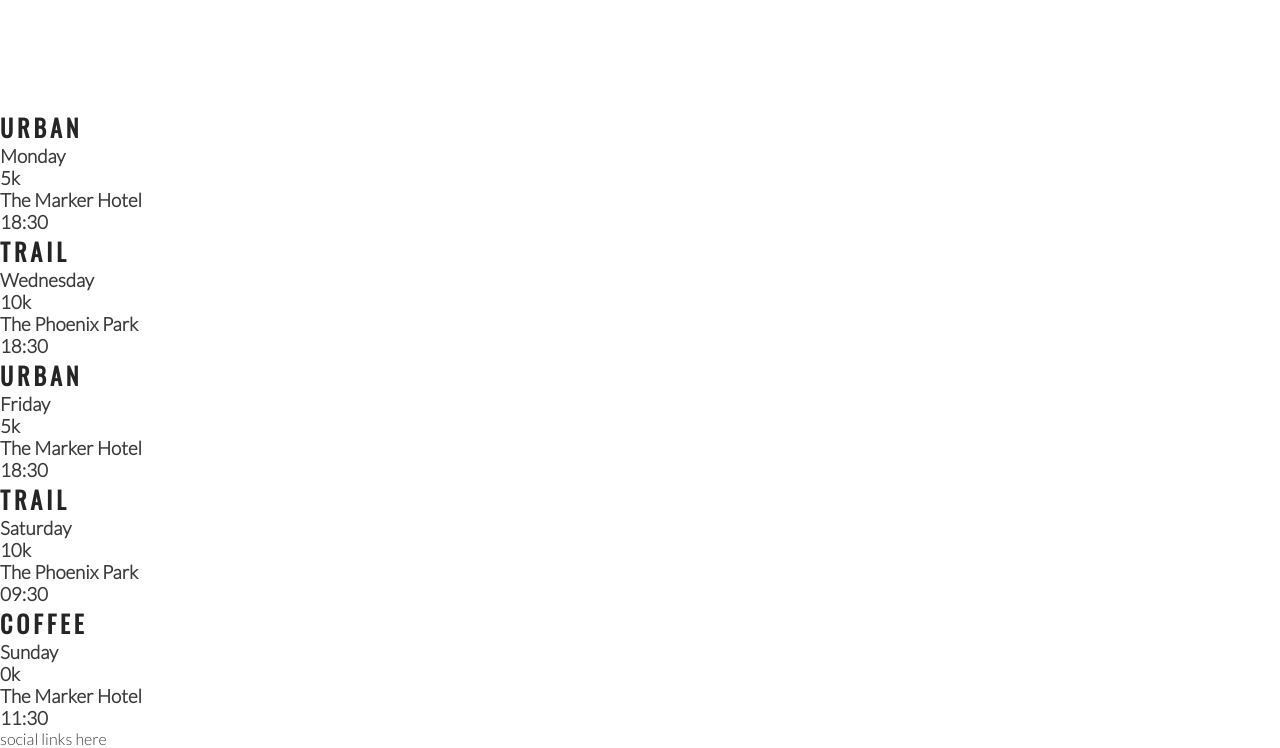
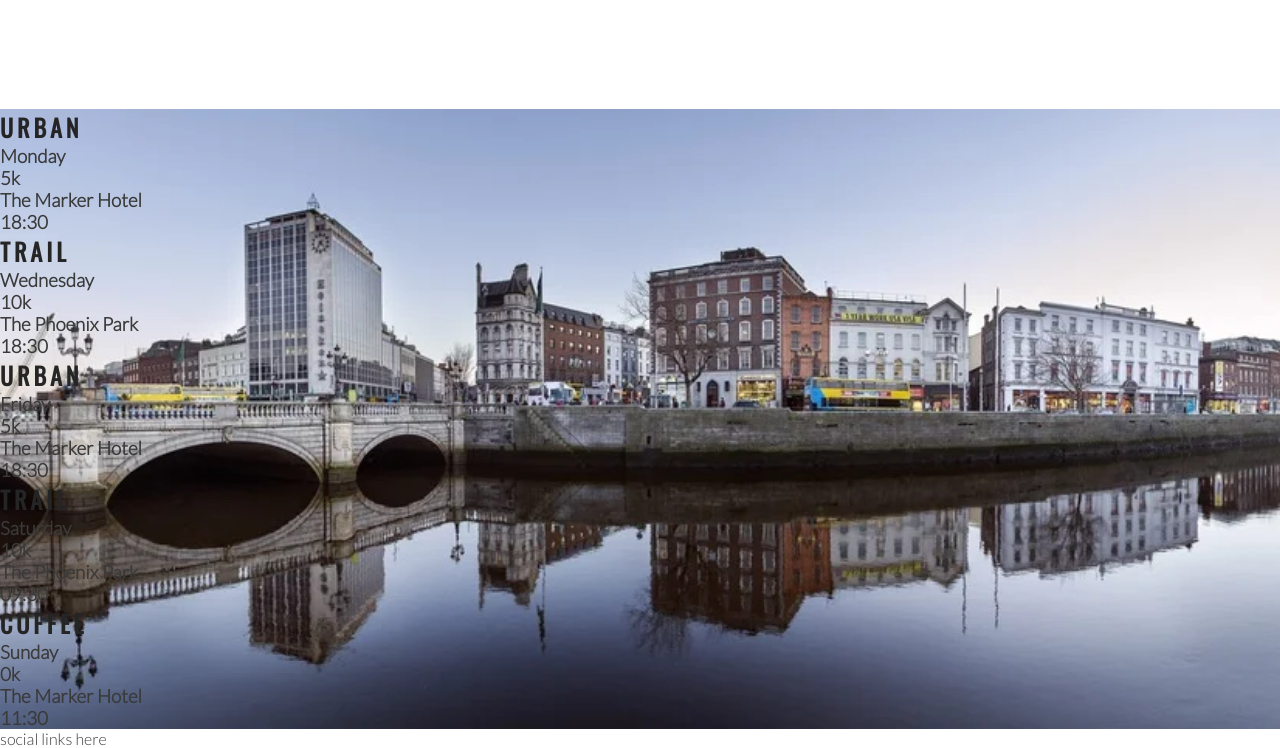
Before and after one commit to adamhatton/love-running, a plain HTML site: page index.html in a window 1280 px wide. Shown: the part 1186-1934 px from the top of the page. Drawn offline with nearby package versions, Linux system fonts and the light colour scheme.

Commit message:
Add background image to times section

```diff
--- a/assets/css/style.css
+++ b/assets/css/style.css
@@ -190,3 +190,11 @@ hr {
     height: 100%;
     border-radius: 50%;
 }
+
+/* event times */
+
+#times {
+    background: white url(../images/dublin-city.webp) center / cover no-repeat;
+    width: 100%;
+    overflow: hidden;
+}
--- a/index.html
+++ b/index.html
@@ -77,40 +77,42 @@
             </div>
         </div>
     </section>
-    <section>
+    <section id="times">
+        <div>
             <h2>Urban</h2>
             <h3>Monday</h3>
             <h3>5k</h3>
             <h3>The Marker Hotel</h3>
             <h3>18:30</h3>
-    </section>
-    <section>
+        </div>
+        <div>
             <h2>Trail</h2>
             <h3>Wednesday</h3>
             <h3>10k</h3>
             <h3>The Phoenix Park</h3>
             <h3>18:30</h3>
-    </section>
-    <section>
+        </div>
+        <div>
             <h2>Urban</h2>
             <h3>Friday</h3>
             <h3>5k</h3>
             <h3>The Marker Hotel</h3>
             <h3>18:30</h3>
-    </section>
-    <section>
+        </div>
+        <div>
             <h2>Trail</h2>
             <h3>Saturday</h3>
             <h3>10k</h3>
             <h3>The Phoenix Park</h3>
             <h3>09:30</h3>
-    </section>
-    <section>
+        </div>
+        <div>
             <h2>Coffee</h2>
             <h3>Sunday</h3>
             <h3>0k</h3>
             <h3>The Marker Hotel</h3>
             <h3>11:30</h3>
+        </div>
     </section>
     <footer>
         social links here
```
Also changed, not shown: assets/images/dublin-city.webp (added). Lines whose indentation alone changed are shown as unchanged.
